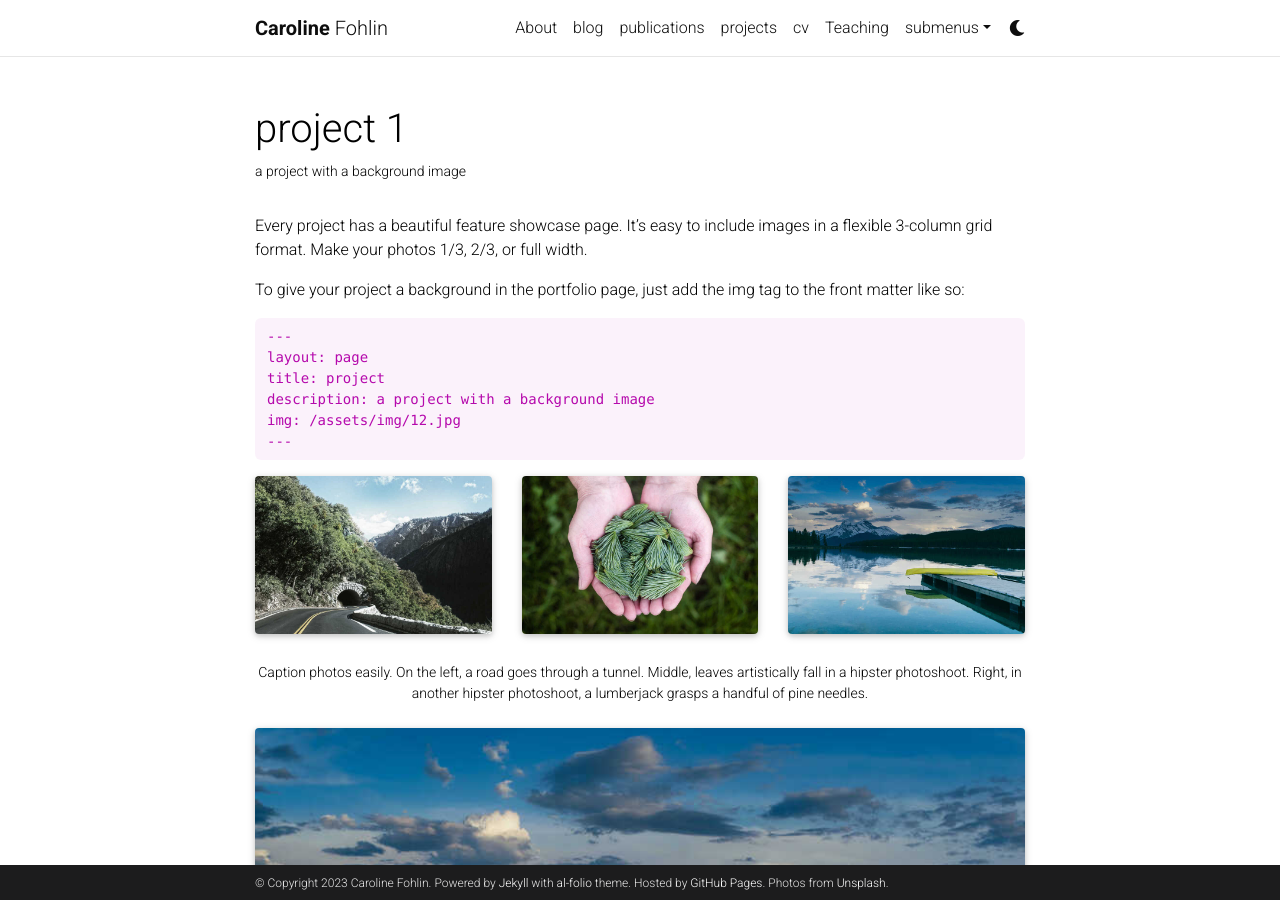
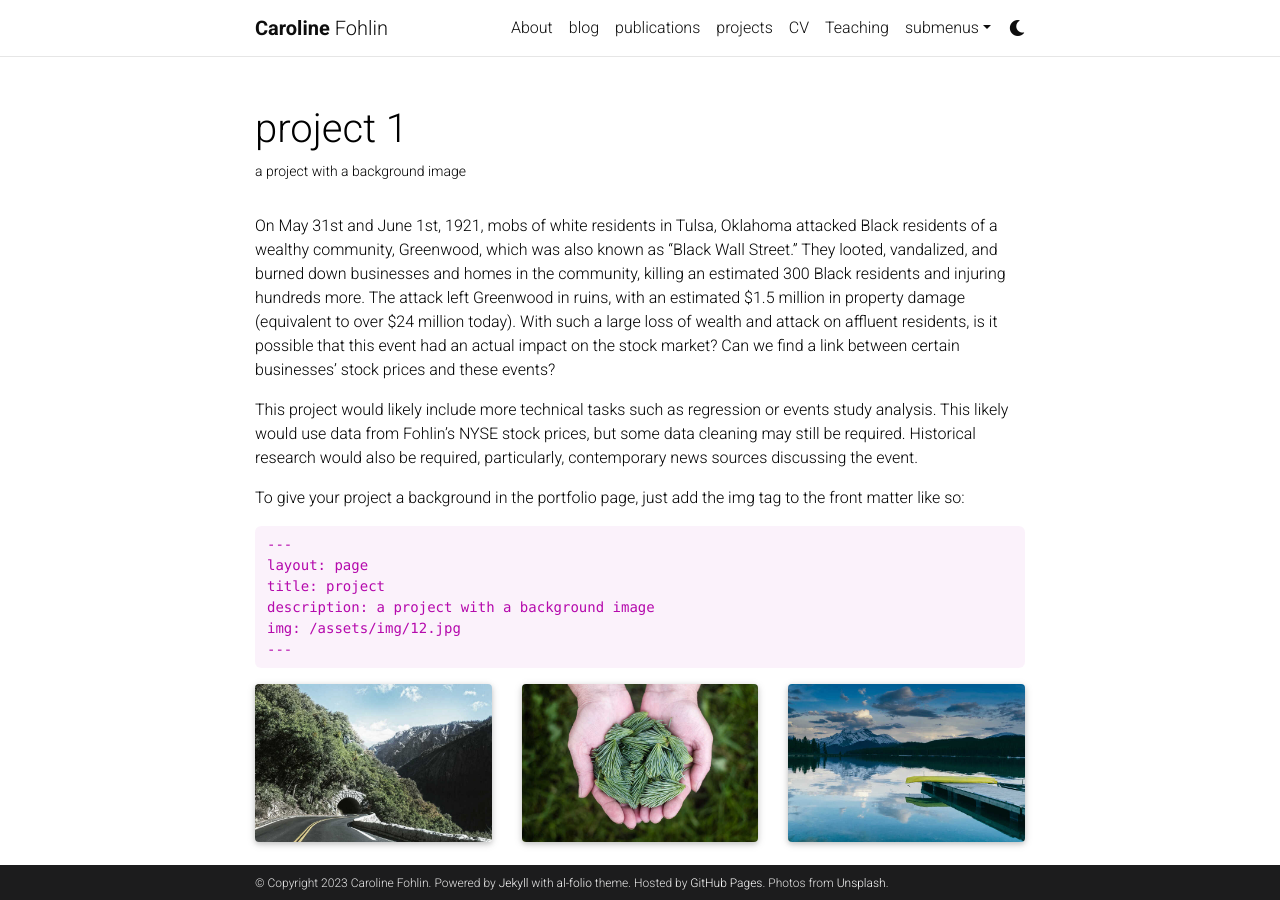
Before and after one commit to caroline-fohlin/caroline-fohlin.github.io, a Jekyll site: the page built from _projects/1_project.md, in a window 1280 px wide and 900 px high. Built offline with Jekyll 4.4.1, drawn with Linux system fonts in a browser that asks for light colours; full-size pictures stand in for the smaller copies a plugin makes; comment, search, counter and statistics services are not loaded; a style sheet for code colours, icons or effects is not loaded.

Commit message:
smol updates

```diff
--- a/_projects/1_project.md
+++ b/_projects/1_project.md
@@ -7,9 +7,9 @@ importance: 1
 category: work
 ---
 
-Every project has a beautiful feature showcase page.
-It's easy to include images in a flexible 3-column grid format.
-Make your photos 1/3, 2/3, or full width.
+On May 31st and June 1st, 1921, mobs of white residents in Tulsa, Oklahoma attacked Black residents of a wealthy community, Greenwood, which was also known as "Black Wall Street." They looted, vandalized, and burned down businesses and homes in the community, killing an estimated 300 Black residents and injuring hundreds more. The attack left Greenwood in ruins, with an estimated $1.5 million in property damage (equivalent to over $24 million today). With such a large loss of wealth and attack on affluent residents, is it possible that this event had an actual impact on the stock market? Can we find a link between certain businesses' stock prices and these events?
+
+This project would likely include more technical tasks such as regression or events study analysis. This likely would use data from Fohlin's NYSE stock prices, but some data cleaning may still be required. Historical research would also be required, particularly, contemporary news sources discussing the event.
 
 To give your project a background in the portfolio page, just add the img tag to the front matter like so:
 
```
Also changed, not shown: _pages/cv.md (+1 -1 lines).
